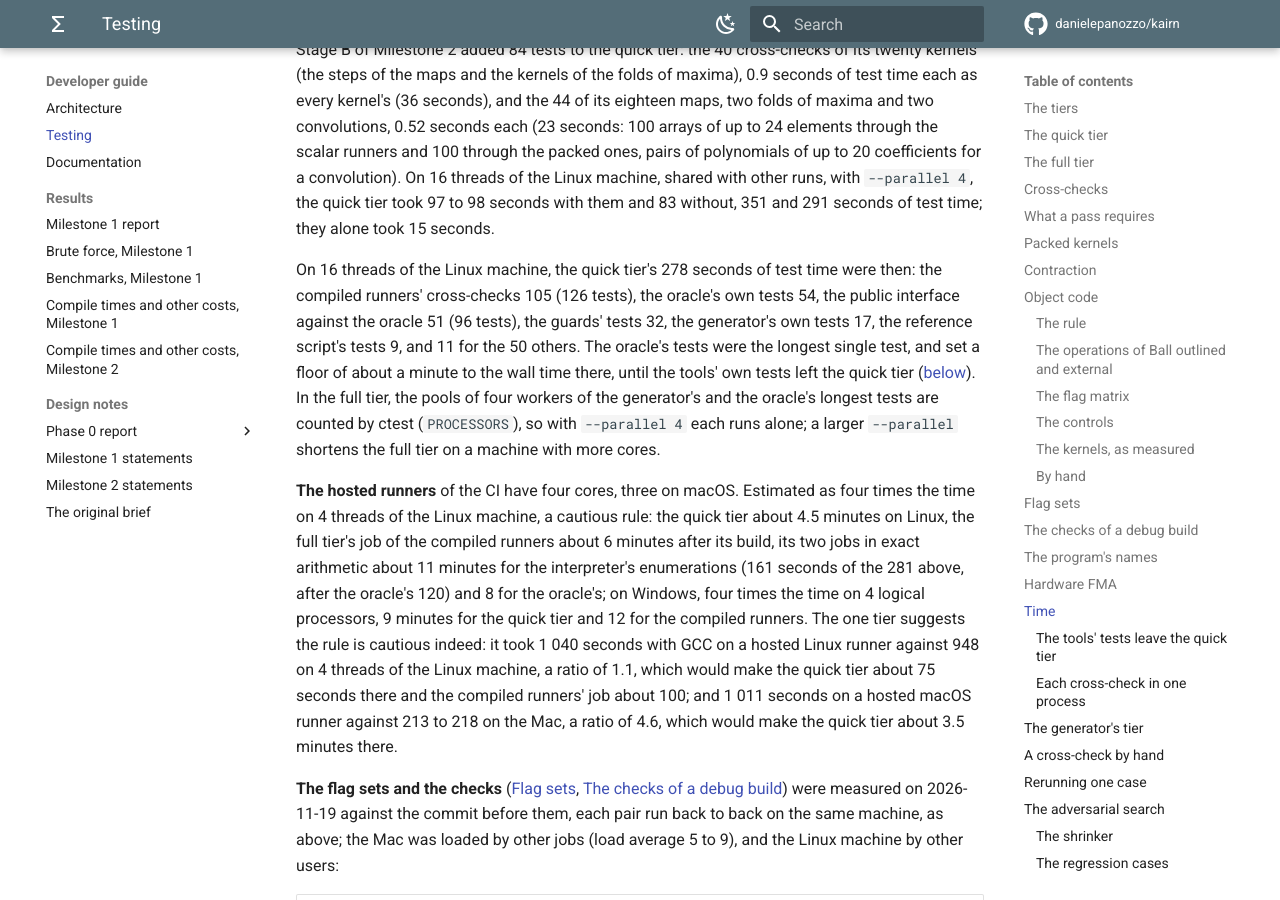
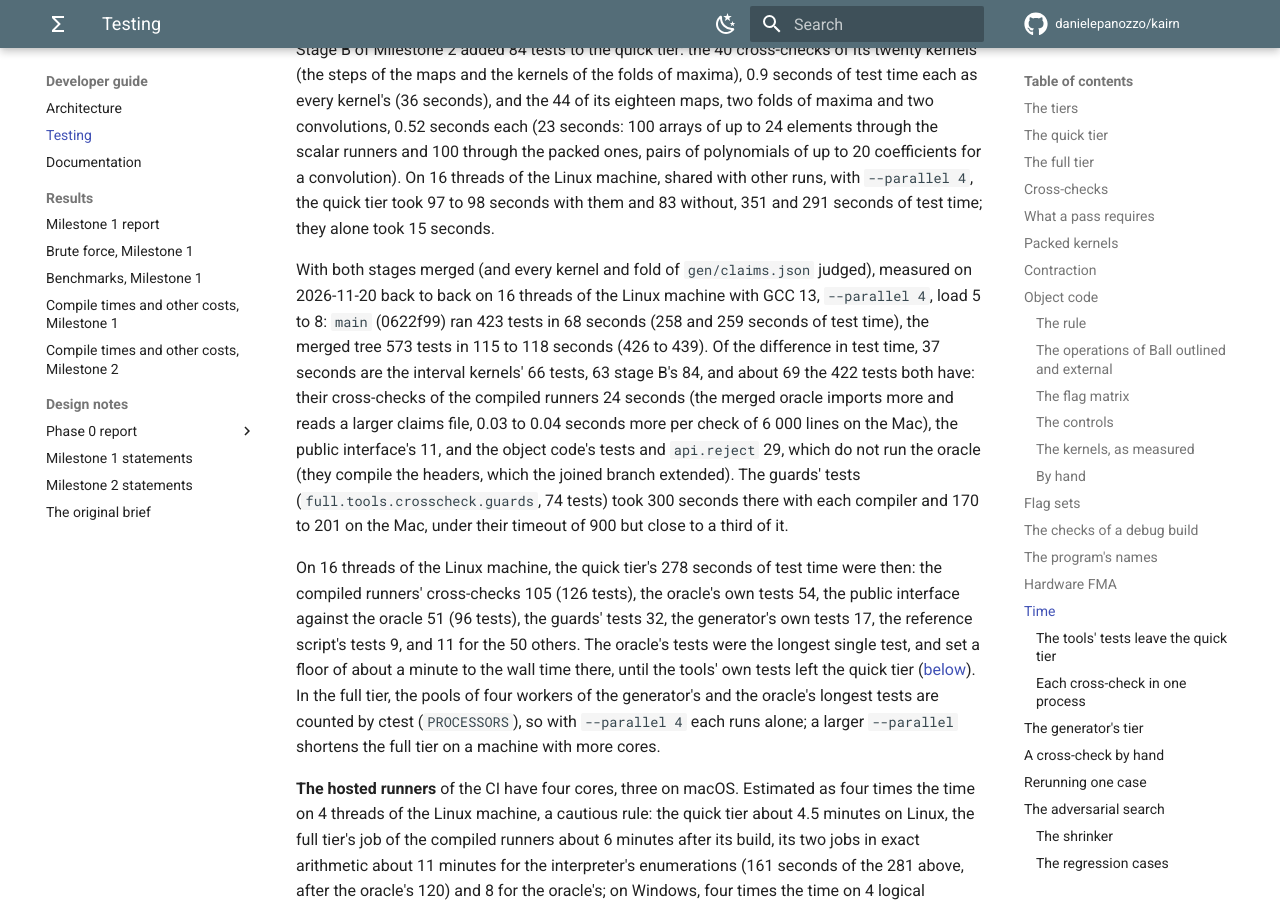
Before and after one commit to danielepanozzo/kairn, an MkDocs documentation site: the page built from docs/developer/testing.md, in a window 1280 px wide and 900 px high, scrolled down 42013 px. Built offline with MkDocs 1.6.1 and Material for MkDocs 9.7.7, drawn with Linux system fonts in a browser that asks for light colours; comment, search, counter and statistics services are not loaded.

Commit message:
Testing page: the quick tier of the merged oracle against main's
Measured back to back on the Linux machine: main 68 s, the merged tree 115 to
118 s, with where the test time goes (the interval kernels, stage B, and the
tests both trees have), and the time of the guards' tests in the full tier.

Co-Authored-By: Claude Opus 5.5 <noreply@anthropic.com>
Claude-Session: https://claude.ai/code/session_01ULwCxzT6Dhw9xUiTw8mJz1

```diff
--- a/docs/developer/testing.md
+++ b/docs/developer/testing.md
@@ -1176,6 +1176,18 @@ runners and 100 through the packed ones, pairs of polynomials of up to 20 coeffi
 convolution). On 16 threads of the Linux machine, shared with other runs, with `--parallel 4`, the
 quick tier took 97 to 98 seconds with them and 83 without, 351 and 291 seconds of test time; they
 alone took 15 seconds.
+
+With both stages merged (and every kernel and fold of `gen/claims.json` judged), measured on
+2026-11-20 back to back on 16 threads of the Linux machine with GCC 13, `--parallel 4`, load 5 to
+8: `main` (0622f99) ran 423 tests in 68 seconds (258 and 259 seconds of test time), the merged
+tree 573 tests in 115 to 118 seconds (426 to 439). Of the difference in test time, 37 seconds are
+the interval kernels' 66 tests, 63 stage B's 84, and about 69 the 422 tests both have: their
+cross-checks of the compiled runners 24 seconds (the merged oracle imports more and reads a larger
+claims file, 0.03 to 0.04 seconds more per check of 6 000 lines on the Mac), the public
+interface's 11, and the object code's tests and `api.reject` 29, which do not run the oracle
+(they compile the headers, which the joined branch extended). The guards' tests (`full.tools.crosscheck.guards`, 74 tests)
+took 300 seconds there with each compiler and 170 to 201 on the Mac, under their timeout of 900
+but close to a third of it.
 
 On 16 threads of the Linux machine, the quick tier's 278 seconds of test time were then: the
 compiled runners' cross-checks 105 (126 tests), the oracle's own tests 54, the public interface
```
